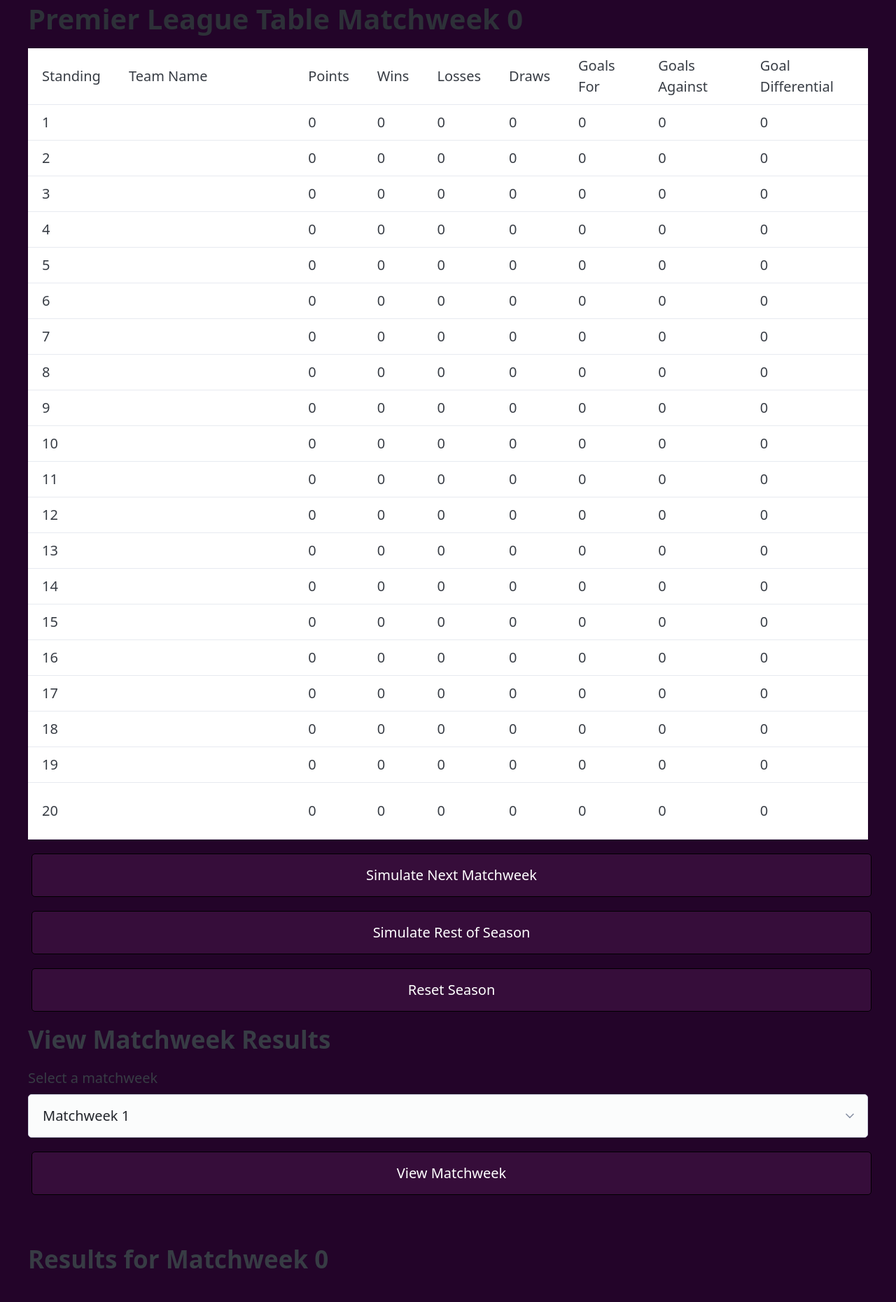
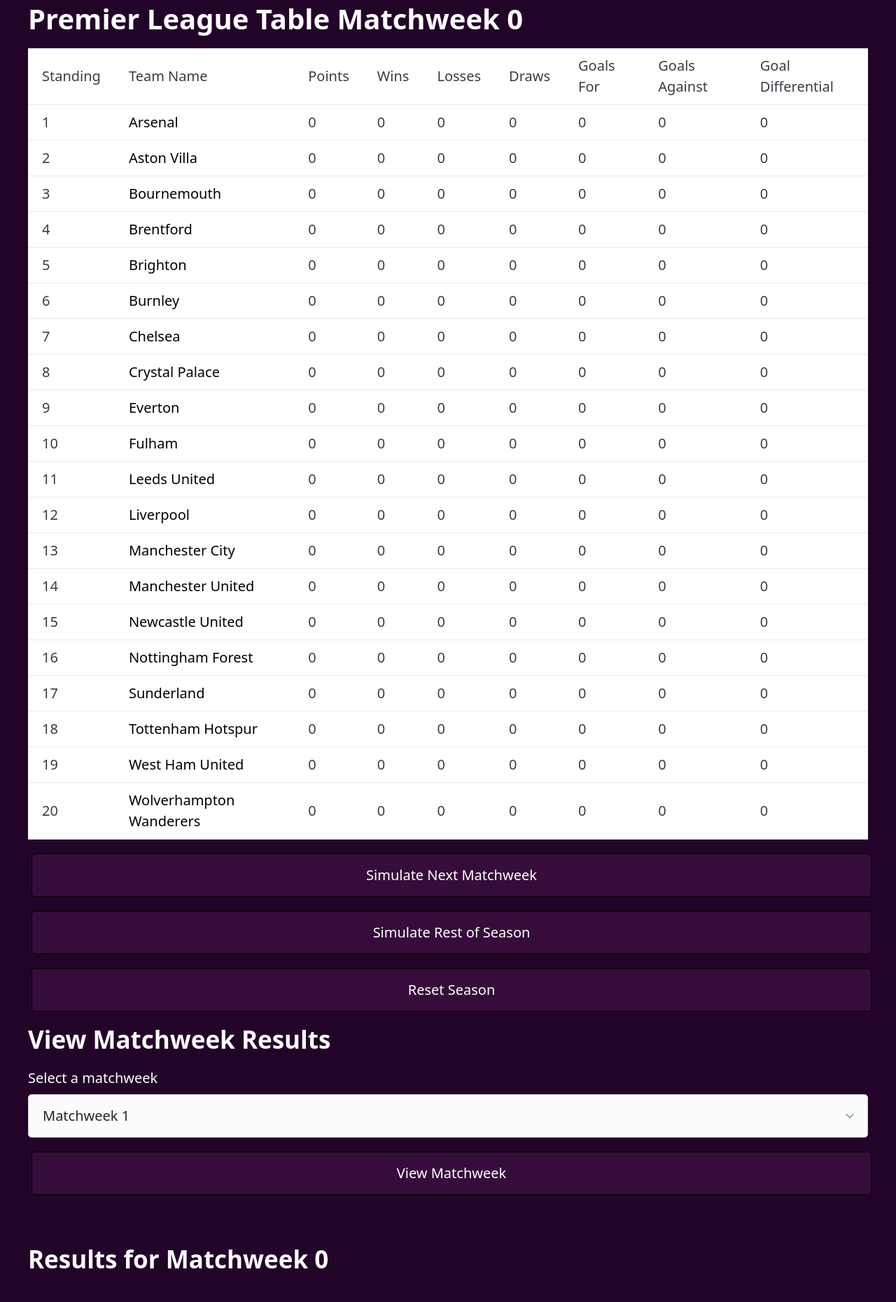
Before and after one commit to cprice2028/Premier-League-Simulation, a Flask app: page / in a window 1280 px wide. Shown: the part 88-1949 px from the top of the page at 70% size. Run offline with Flask 3, Linux system fonts and the light colour scheme; data comes from the database, SQL or seed files in the repository; some libraries are stand-ins or nearby versions.

Commit message:
Changed the light dark mode using styles.css so that light mode doesn't look bad

```diff
--- a/static/style.css
+++ b/static/style.css
@@ -1,14 +1,19 @@
+:root {
+  color-scheme: light dark;
+}
+/* tells browser website supports both light and dark mode and allows text color to change based on the browser theme as seen below */
 body {
     background-color: #230429;
 }
 /*purple background*/
 a {
-    color: #ffffff;
+    color: light-dark(black, white);
     text-decoration: none;
 }
 /*white links with no underline*/
 .button1 {
     background-color: #360D3A;
+    color: light-dark(white, white);
     margin-left: 5px;
     border:1px solid black;
 }
@@ -16,5 +21,9 @@
 p {
     width: fit-content;
     background-color: #16051e;
+    color: light-dark(white, white);
 }
-/*makes each piece of text have a purple background that only covers the area of the paragraph*/
+/* makes each piece of text have a purple background that only covers the area of the paragraph*/
+h1, h2, h3, h4, h5, h6, title, label {
+    color: light-dark(white, white);
+}
```
